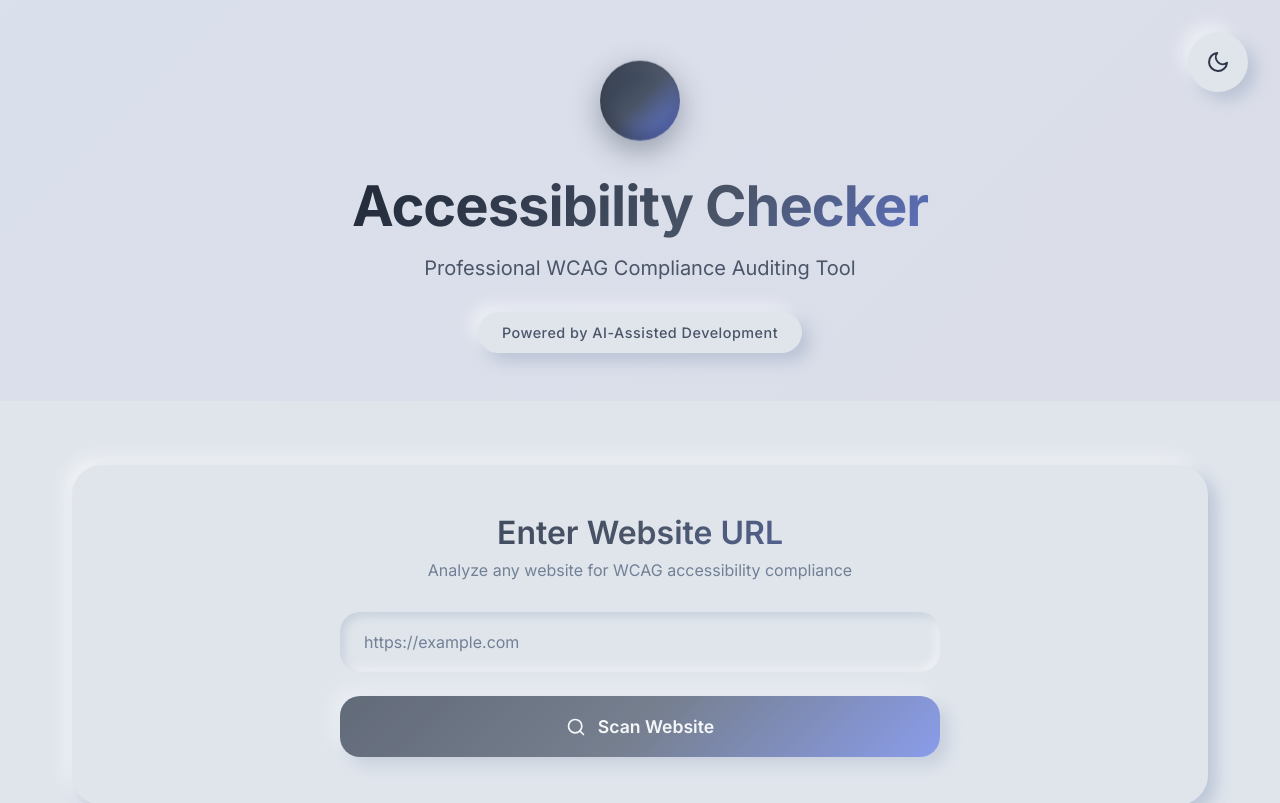
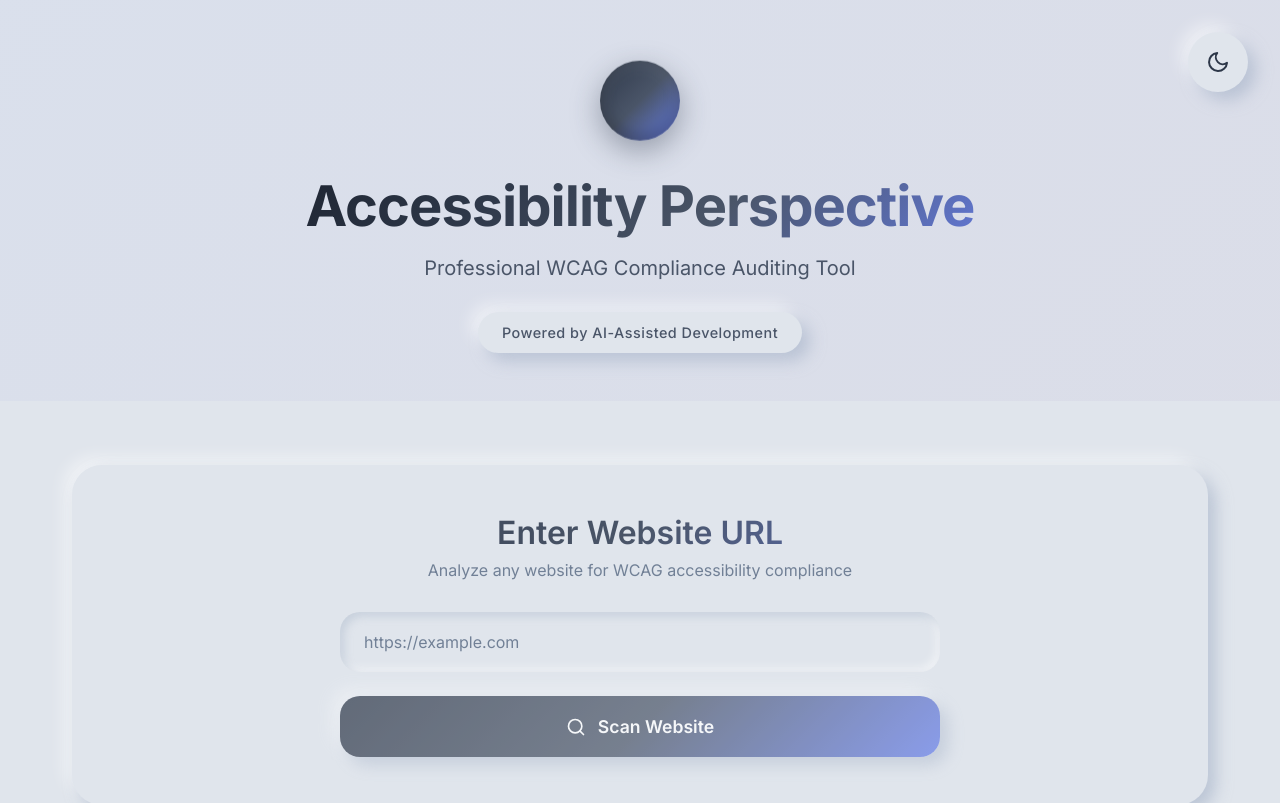
Before and after one commit to eriperspective/accessibility-checker-web, a React (Vite) app: page / in a window 1280 px wide. Shown: the top 803 px of the page. Built offline with nearby package versions, Linux system fonts and the light colour scheme.

Commit message:
Update branding from Accessibility Checker to Accessibility Perspective

```diff
--- a/index.html
+++ b/index.html
@@ -3,7 +3,7 @@
   <head>
     <meta charset="UTF-8" />
     <meta name="viewport" content="width=device-width, initial-scale=1.0" />
-    <title>Accessibility Checker - WCAG Compliance Auditing</title>
+    <title>Accessibility Perspective - WCAG Compliance Auditing</title>
     <link rel="preconnect" href="https://fonts.googleapis.com">
     <link rel="preconnect" href="https://fonts.gstatic.com" crossorigin>
     <link href="https://fonts.googleapis.com/css2?family=Inter:wght@300;400;500;600;700&display=swap" rel="stylesheet">
--- a/src/components/Hero.jsx
+++ b/src/components/Hero.jsx
@@ -6,7 +6,7 @@ function Hero() {
       <div className="hero-content">
         <div className="hero-icon-sphere" role="presentation" aria-hidden="true"></div>
         <h1 className="hero-title">
-          Accessibility Checker
+          Accessibility Perspective
         </h1>
         <p className="hero-subtitle">
           Professional WCAG Compliance Auditing Tool
```
Also changed, not shown: 2 other files (tests, documents, lock files or other folders).
